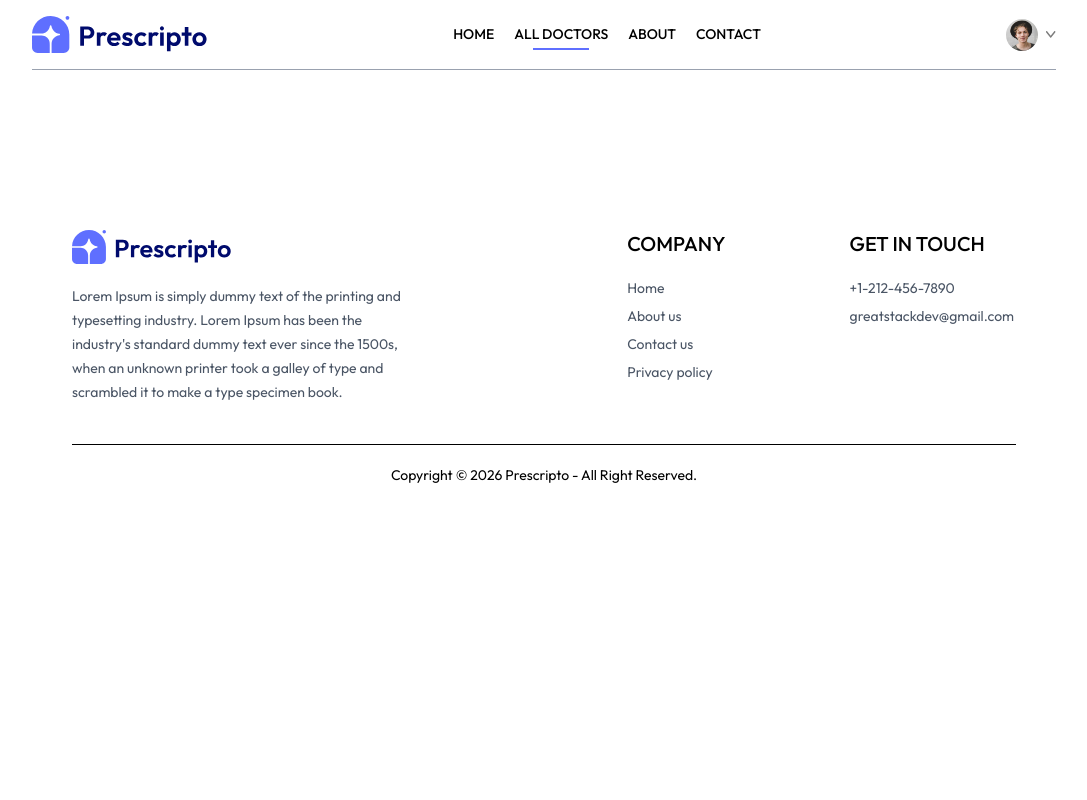
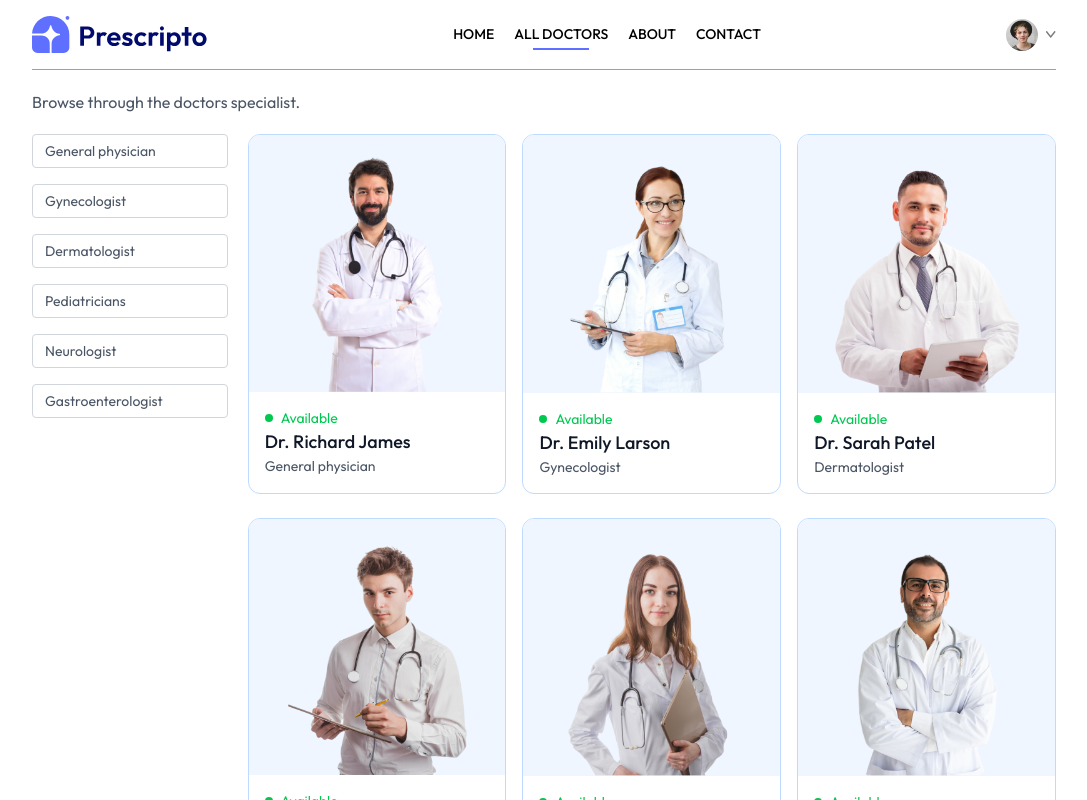
Before and after one commit to Arisha-Akbar/prescripto, a React (Vite) app in the folder frontend/: page /doctors in a window 1280 px wide. Shown: the top 800 px of the page, without its empty margins (96-1183 px from the left). Built offline with nearby package versions, Linux system fonts and the light colour scheme.

Commit message:
Added All Doctors component

```diff
--- a/frontend/components/Navbar.jsx
+++ b/frontend/components/Navbar.jsx
@@ -11,7 +11,12 @@
 
   return (
     <div className="flex items-center justify-between text-sm py-4 mb-5 border-b border-b-gray-400">
-      <img className="w-44 cursor-pointer" src={assets.logo} alt="" />
+      <img
+        onClick={() => navigate("/")}
+        className="w-44 cursor-pointer"
+        src={assets.logo}
+        alt=""
+      />
       <ul className="hidden md:flex items-start gap-5 font-medium">
         <NavLink to="/">
           <li className="py-1">HOME</li>
--- a/frontend/pages/Doctors.jsx
+++ b/frontend/pages/Doctors.jsx
@@ -1,11 +1,114 @@
-import React from 'react'
+import React, { useContext, useEffect, useState } from "react";
+import { useNavigate, useParams } from "react-router-dom";
+import { AppContext } from "../context/AppContext";
 
 const Doctors = () => {
+  const navigate = useNavigate();
+  const { speciality } = useParams();
+  const [filterDoc, setFilterDoc] = useState([]);
+  const { doctors } = useContext(AppContext);
+
+  const applyFilter = () => {
+    if (speciality) {
+      setFilterDoc(doctors.filter((doc) => doc.speciality === speciality));
+    } else {
+      setFilterDoc(doctors);
+    }
+  };
+
+  useEffect(() => {
+    applyFilter();
+  }, [doctors, speciality]);
+
   return (
     <div>
+      <p className="text-gray-600">Browse through the doctors specialist.</p>
+      <div className="flex flex-col sm:flex-row items-start gap-5 mt-5">
+        <div className="flex flex-col gap-4 text-sm text-gray-600">
+          <p
+            onClick={() =>
+              speciality === "General physician"
+                ? navigate("/doctors")
+                : navigate("/doctors/General physician")
+            }
+            className={`w-[94vw] sm:w-auto pl-3 py-1.5 pr-16 border border-gray-300
+              rounded transition-all cursor-pointer ${speciality === "General physician" ? "bg-indigo-100 text-black" : ""}`}
+          >
+            General physician
+          </p>
+          <p
+            onClick={() =>
+              speciality === "Gynecologist"
+                ? navigate("/doctors")
+                : navigate("/doctors/Gynecologist")
+            }
+            className={`w-[94vw] sm:w-auto pl-3 py-1.5 pr-16 border border-gray-300 rounded transition-all cursor-pointer ${speciality === "Gynecologist" ? "bg-indigo-100 text-black" : ""}`}
+          >
+            Gynecologist
+          </p>
+          <p
+            onClick={() =>
+              speciality === "Dermatologist"
+                ? navigate("/doctors")
+                : navigate("/doctors/Dermatologist")
+            }
+            className={`w-[94vw] sm:w-auto pl-3 py-1.5 pr-16 border border-gray-300 rounded transition-all cursor-pointer ${speciality === "Dermatologist" ? "bg-indigo-100 text-black" : ""}`}
+          >
+            Dermatologist
+          </p>
+          <p
+            onClick={() =>
+              speciality === "Pediatricians"
+                ? navigate("/doctors")
+                : navigate("/doctors/Pediatricians")
+            }
+            className={`w-[94vw] sm:w-auto pl-3 py-1.5 pr-16 border border-gray-300 rounded transition-all cursor-pointer ${speciality === "Pediatricians" ? "bg-indigo-100 text-black" : ""}`}
+          >
+            Pediatricians
+          </p>
+          <p
+            onClick={() =>
+              speciality === "Neurologist"
+                ? navigate("/doctors")
+                : navigate("/doctors/Neurologist")
+            }
+            className={`w-[94vw] sm:w-auto pl-3 py-1.5 pr-16 border border-gray-300 rounded transition-all cursor-pointer ${speciality === "Neurologist" ? "bg-indigo-100 text-black" : ""}`}
+          >
+            Neurologist
+          </p>
+          <p
+            onClick={() =>
+              speciality === "Gastroenterologist"
+                ? navigate("/doctors")
+                : navigate("/doctors/Gastroenterologist")
+            }
+            className={`w-[94vw] sm:w-auto pl-3 py-1.5 pr-16 border border-gray-300 rounded transition-all cursor-pointer ${speciality === "Gastroenterologist" ? "bg-indigo-100 text-black" : ""}`}
+          >
+            Gastroenterologist
+          </p>
+        </div>
+        <div className="w-full grid grid-cols-auto gap-4 gap-y-6">
+          {filterDoc.map((item, index) => (
+            <div
+              onClick={() => navigate(`/appointment/${item._id}`)}
+              className="border border-blue-200 rounded-xl overflow-hidden cursor-pointer hover:-translate-y-2.5 transition-all duration-500 "
+              key={index}
+            >
+              <img className="bg-blue-50" src={item.image} alt="" />
+              <div className="p-4">
+                <div className="flex items-center gap-2 text-sm text-center text-green-500">
+                  <p className="w-2 h-2 bg-green-500 rounded-full"></p>
+                  <p>Available</p>
+                </div>
+                <p className="text-gray-900 text-lg font-medium">{item.name}</p>
+                <p className="text-gray-600 text-sm">{item.speciality}</p>
+              </div>
+            </div>
+          ))}
+        </div>
+      </div>
+    </div>
+  );
+};
 
-    </div>
-  )
-}
-
-export default Doctors
+export default Doctors;
```
